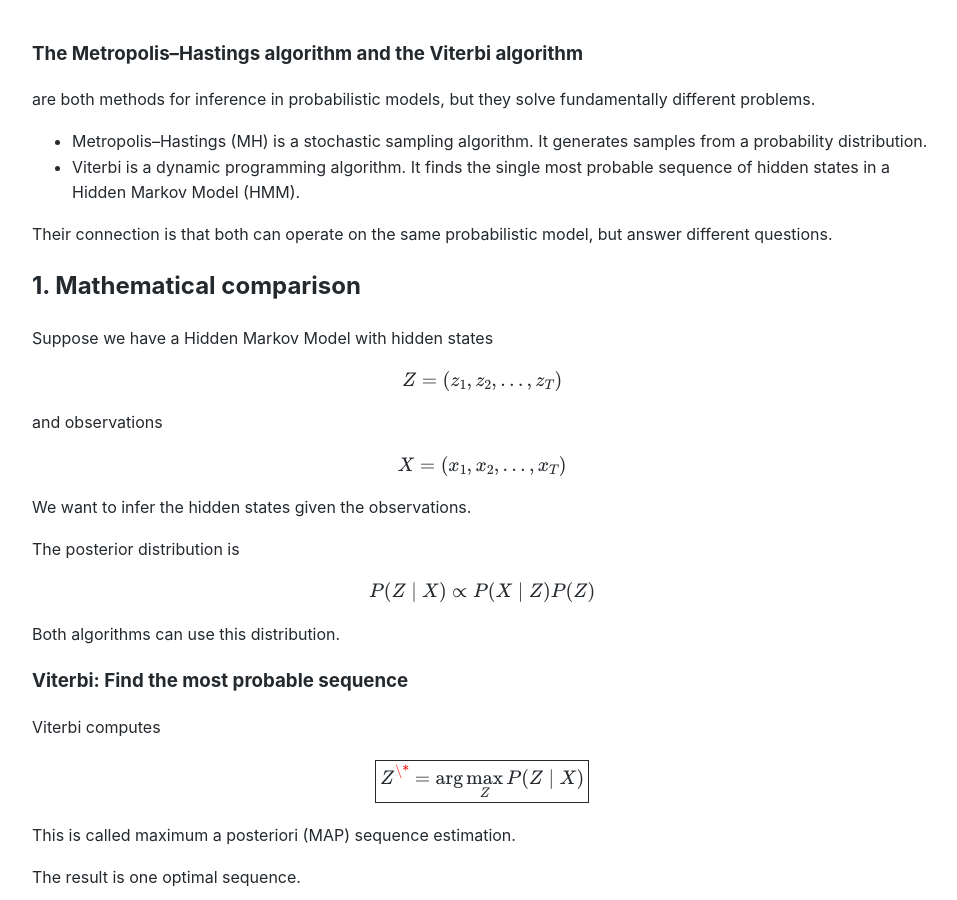
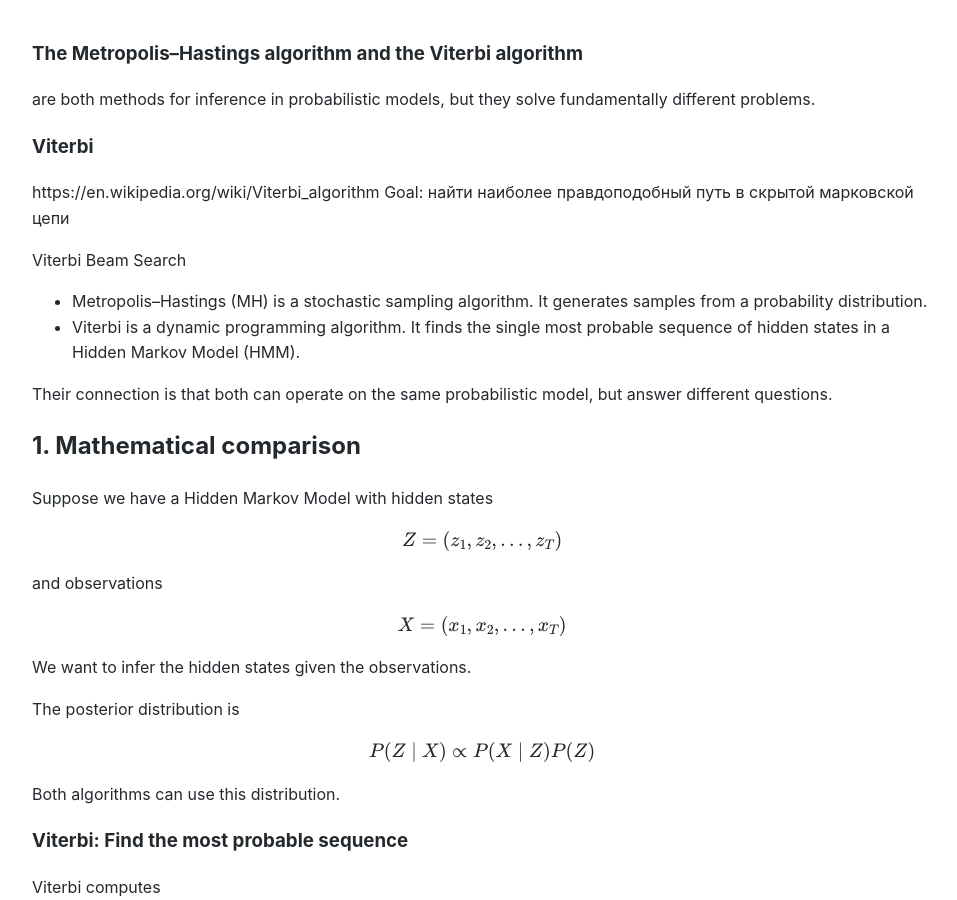
Before and after one commit to Michael-Lubinsky/michael-lubinsky.github.com, a Jekyll site: the page built from math/Viterbi_Metropolis–Hastings.md, in a window 1280 px wide and 900 px high. Shown: the whole window, without its empty margins (158-1115 px from the left). Built offline with Jekyll 4.4.1, drawn with Linux system fonts in a browser that asks for light colours; our own code applies the rules of GitHub Pages for plain Markdown files.

Commit message:
Add Viterbi algorithm section to documentation
Added a section on the Viterbi algorithm, including its goal and a link to the Wikipedia page.

```diff
--- a/math/Viterbi_Metropolis–Hastings.md
+++ b/math/Viterbi_Metropolis–Hastings.md
@@ -1,6 +1,13 @@
 ### The Metropolis–Hastings algorithm and the Viterbi algorithm
 are both methods for inference in probabilistic models, but they solve fundamentally different problems.
 
+
+### Viterbi
+
+https://en.wikipedia.org/wiki/Viterbi_algorithm
+Goal: найти наиболее правдоподобный путь в скрытой марковской цепи
+
+Viterbi Beam Search
 
 - Metropolis–Hastings (MH) is a stochastic sampling algorithm. It generates samples from a probability distribution.
 - Viterbi is a dynamic programming algorithm. It finds the single most probable sequence of hidden states in a Hidden Markov Model (HMM).
```
